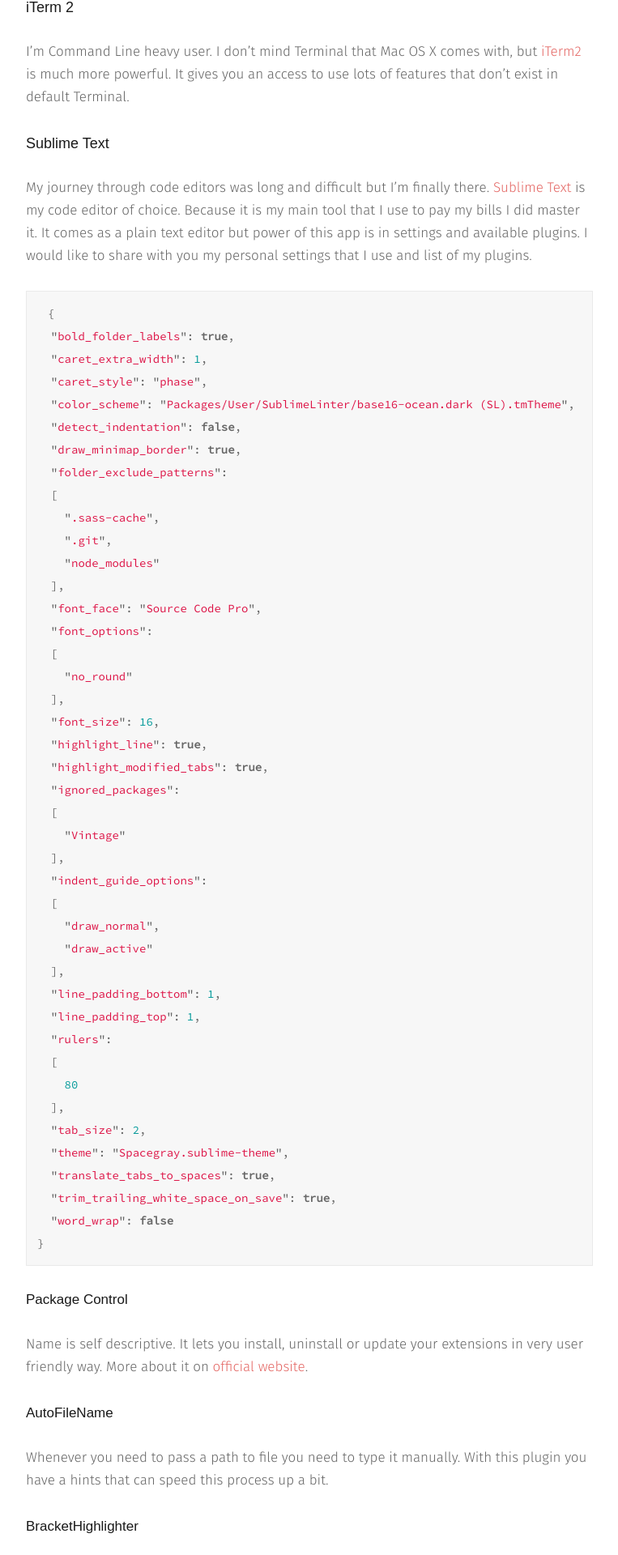
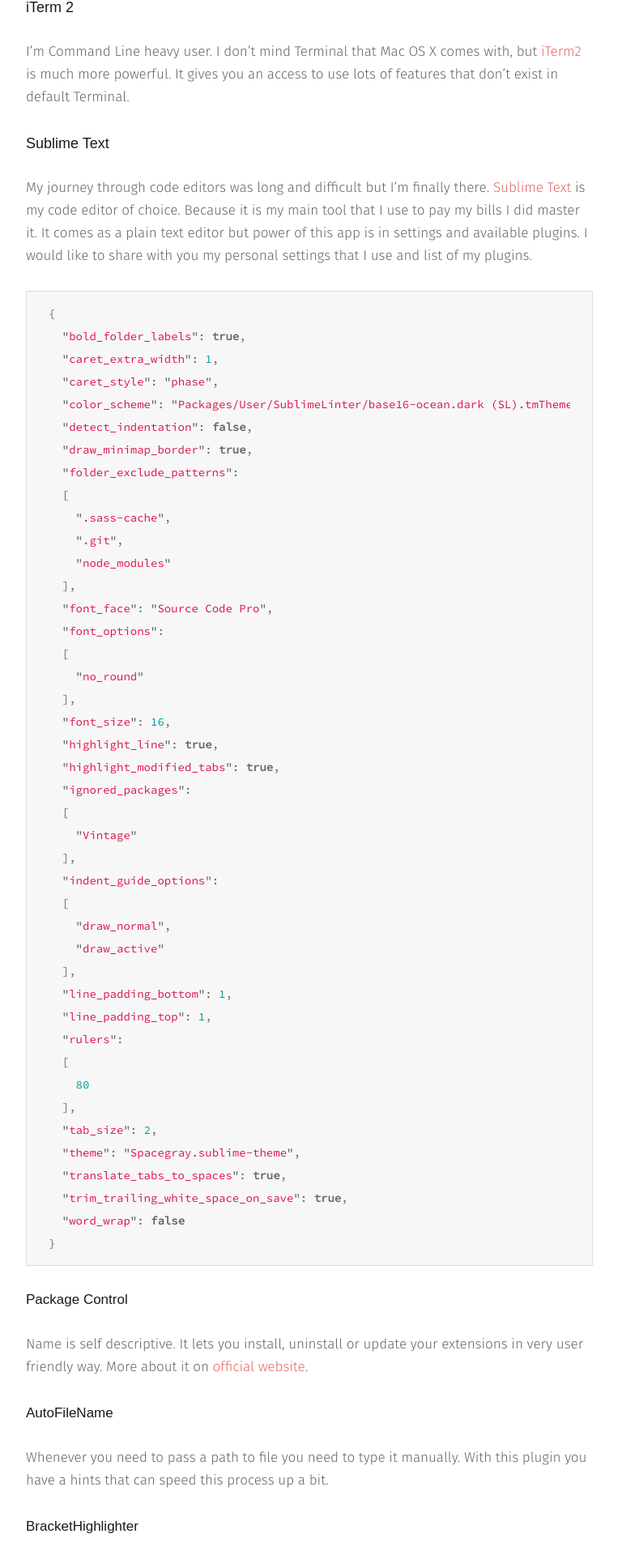
Before and after one commit to kimruddock/pawelgrzybek.github.io, a Jekyll site: the page built from _posts/2015-03-26-my-web-development-setup.md, in a window 1280 px wide. Shown: the part 1545-3465 px from the top of the page at 81% size, without its empty margins (258-1021 px from the left). Built offline with Jekyll 4.4.1, drawn with Linux system fonts in a browser that asks for light colours; some web fonts are replaced; Markdown is read by kramdown in place of the engine named in the settings; comment, search, counter and statistics services are not loaded.

Commit message:
Better code highlighting spacing

```diff
--- a/_sass/_syntax-highlighting.scss
+++ b/_sass/_syntax-highlighting.scss
@@ -1,14 +1,13 @@
 .highlight {
-  border: 1px solid darken(#f7f7f7, 5%);
+  border: 1px solid #ddd;
   background: #f7f7f7;
   margin-bottom: pxtorem($lh);
-
+  padding:  pxtorem($lh/2 - 1px) pxtorem($lh - 1px) ;
 
   pre, code {
     font-family: 'Source Code Pro', monospace;
     font-size: pxtorem(14px);
     overflow-x: auto;
-    padding:  pxtorem($lh/2 - 1px);
   }
 
   .c     { color: #998; /* font-style: italic */ } // Comment
```
Also changed, not shown: _includes/main.css.
